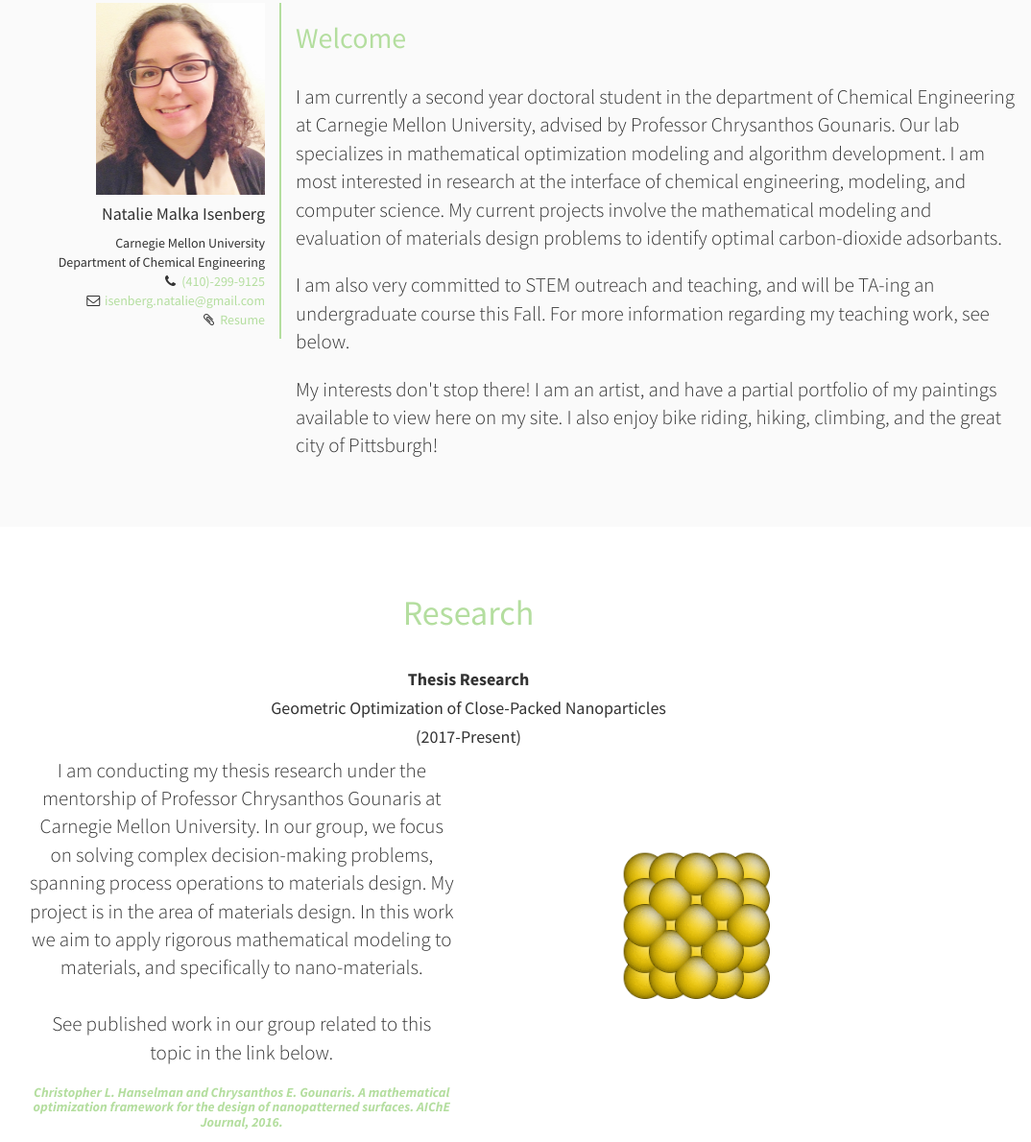
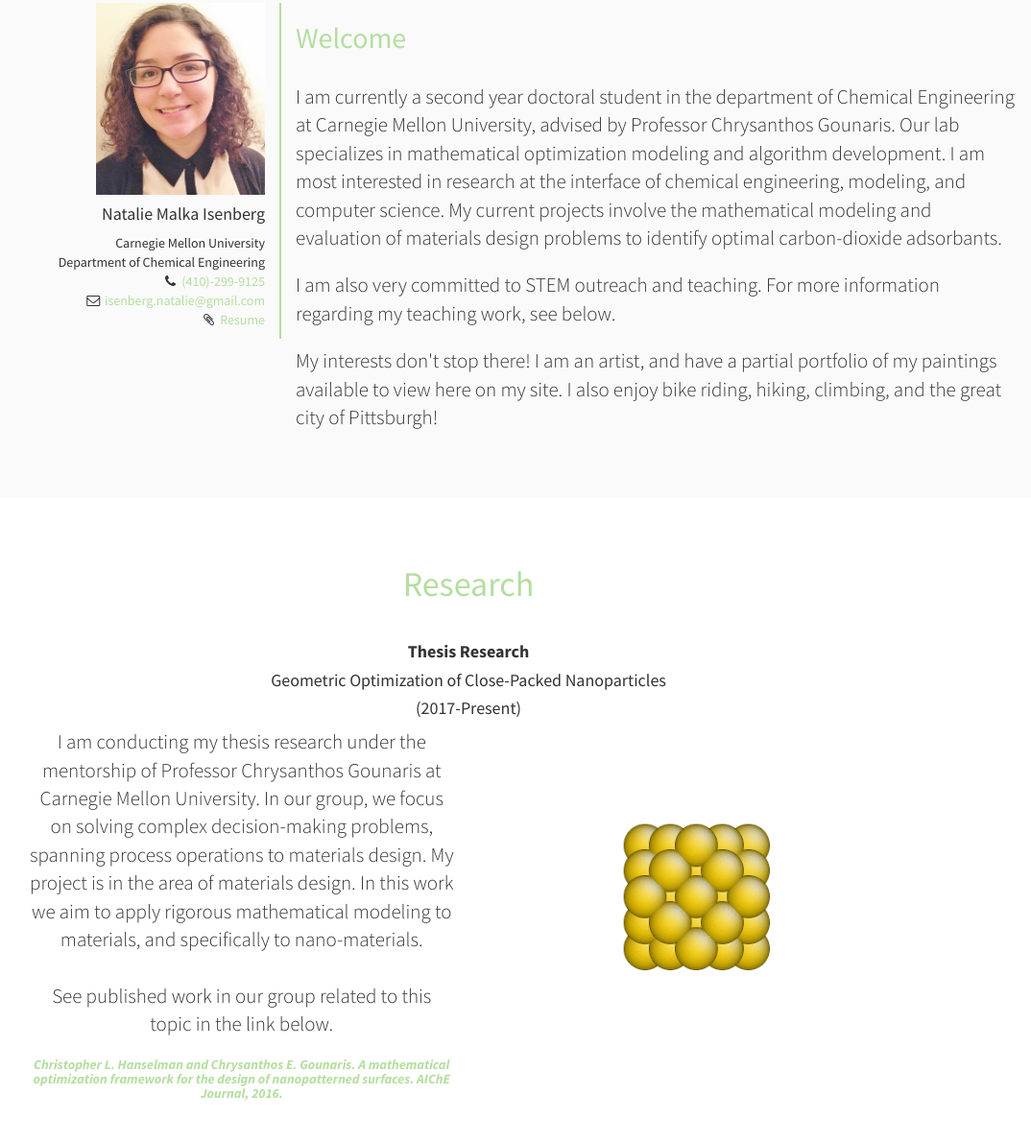
Before and after one commit to natalieisenberg/natalieisenberg.github.io, a plain HTML site: page index.html in a window 1280 px wide. Shown: the part 847-2037 px from the top of the page at 96% size, without its empty margins (152-1226 px from the left). Drawn offline with Linux system fonts and the light colour scheme.

Commit message:
update about

```diff
--- a/index.html
+++ b/index.html
@@ -95,7 +95,7 @@
                     <h2 style="color:#B4DE9F">Welcome</h2>
                     <br>
                     <p class="lead">I am currently a second year doctoral student in the department of Chemical Engineering at Carnegie Mellon University, advised by Professor Chrysanthos Gounaris. Our lab specializes in mathematical optimization modeling and algorithm development. I am most interested in research at the interface of chemical engineering, modeling, and computer science. My current projects involve the mathematical modeling and evaluation of materials design problems to identify optimal carbon-dioxide adsorbants. </p>
-                   <p class = "lead"> I am also very committed to STEM outreach and teaching, and will be TA-ing an undergraduate course this Fall. For more information regarding my teaching work, see below.</p>
+                   <p class = "lead"> I am also very committed to STEM outreach and teaching. For more information regarding my teaching work, see below.</p>
                     <p class = "lead"> My interests don't stop there! I am an artist, and have a partial portfolio of my paintings available to view here on my site. I also enjoy bike riding, hiking, climbing, and the great city of Pittsburgh!</p>
                 </div>
             </div>
@@ -203,9 +203,7 @@
                     <li> <h4> And what can we do to mitigate these effects?</h4></li>
                     </ul>
                     </p>
-                    <div class = "row">
                     <img class = "img-responsive" src = "img/ppt.gif" height ="360" width="640"></img>
-                    </div>
                  </div>
              </div>
             <!-- /.row -->
```
